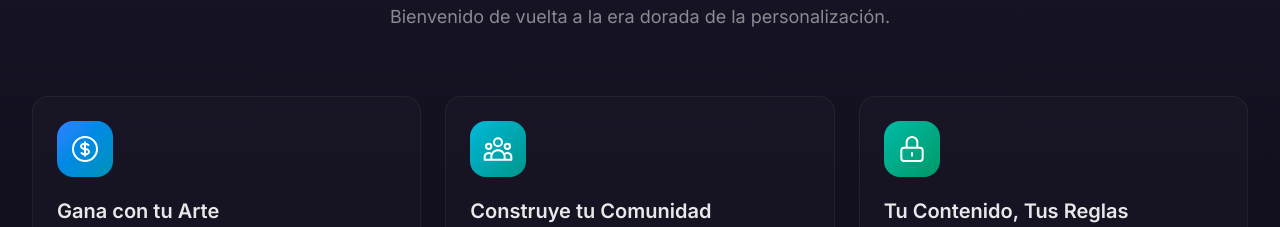
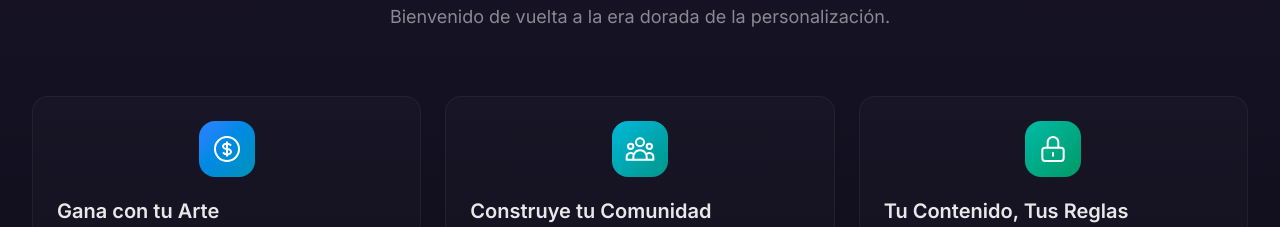
Before and after one commit to Nooxeel/apapacho, a Next.js app: page / in a window 1280 px wide. Shown: the part 1048-1275 px from the top of the page. Built offline with nearby package versions, Linux system fonts and the light colour scheme; no server answers.

Commit message:
style: reduce spacing above Creadores destacados and center feature icons

```diff
--- a/src/components/landing/CreatorsShowcase.tsx
+++ b/src/components/landing/CreatorsShowcase.tsx
@@ -81,7 +81,7 @@ export function CreatorsShowcase() {
   }, [])
 
   return (
-    <section className="py-24 relative overflow-hidden bg-gradient-to-b from-[#0d0d1a] to-[#12101f]">
+    <section className="py-16 relative overflow-hidden bg-gradient-to-b from-[#0d0d1a] to-[#12101f]">
       {/* Background Gradient */}
       <div className="absolute inset-0 bg-gradient-to-b from-transparent via-purple-500/5 to-transparent" />
 
--- a/src/components/landing/FeaturesSection.tsx
+++ b/src/components/landing/FeaturesSection.tsx
@@ -60,7 +60,7 @@ export function FeaturesSection() {
             >
               <CardContent>
                 <div
-                  className={`w-14 h-14 rounded-2xl bg-gradient-to-br ${feature.gradient} flex items-center justify-center mb-5`}
+                  className={`w-14 h-14 rounded-2xl bg-gradient-to-br ${feature.gradient} flex items-center justify-center mb-5 mx-auto`}
                 >
                   <div className="text-white">
                     {feature.icon}
```
